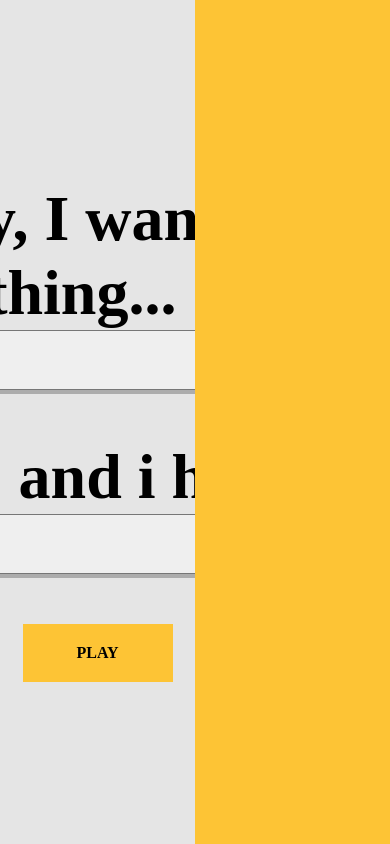
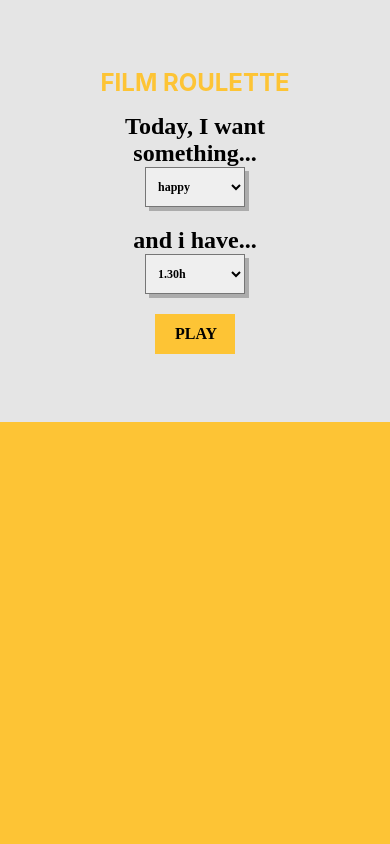
Before and after one commit to anionce/film-roulette, a React (Create React App) app: page / in a window 390 px wide. Built offline with nearby package versions, Linux system fonts and the light colour scheme.

Commit message:
Add mobile version

```diff
--- a/public/index.html
+++ b/public/index.html
@@ -12,7 +12,7 @@
       manifest.json provides metadata used when your web app is installed on a
       user's mobile device or desktop. See https://developers.google.com/web/fundamentals/web-app-manifest/
     -->
-  <link rel="manifest" href="%PUBLIC_URL%/manifest.json" />
+
   <!--
       Notice the use of %PUBLIC_URL% in the tags above.
       It will be replaced with the URL of the `public` folder during the build.
--- a/src/assets/styles/_variables.scss
+++ b/src/assets/styles/_variables.scss
@@ -11,6 +11,7 @@ $color-black: #25282b;
 $color-yellow: #fdc435;
 
 // FONT SIZES
+$font-size-xs: 12px;
 $font-size-sm: 16px;
 $font-size-md: 24px;
 $font-size-lg: 64px;
--- a/src/components/Poster/Poster.scss
+++ b/src/components/Poster/Poster.scss
@@ -3,3 +3,10 @@ img {
 	max-height: 700px;
 	box-shadow: 4px 4px rgba(0, 0, 0, 0.25);
 }
+
+@media only screen and (max-width: 1100px) {
+	img {
+		max-width: 200px;
+		max-height: 500px;
+	}
+}
--- a/src/pages/Home/Home.scss
+++ b/src/pages/Home/Home.scss
@@ -80,4 +80,66 @@ button {
 	font-weight: 700;
 	font-size: $font-size-sm;
 	cursor: pointer;
+	align-self: center;
 }
+
+@media only screen and (max-width: 1100px) {
+	.home-container {
+		display: flex;
+		flex-direction: column;
+	}
+
+	.home-left-container {
+		gap: 20px;
+	}
+
+	.home-left-side {
+		width: 100%;
+		height: 50%;
+	}
+
+	.home-section-top,
+	.home-section-middle {
+		display: flex;
+		flex-direction: column;
+		align-items: center;
+	}
+
+	.home-right-side {
+		width: 100%;
+		height: 50%;
+		display: 'flex';
+	}
+
+	.home-subtitle {
+		font-size: $font-size-md;
+		margin-bottom: 16px;
+	}
+
+	.home-label {
+		font-size: $font-size-md;
+		text-align: center;
+	}
+
+	select {
+		width: 100px;
+		height: 40px;
+		padding: 8px;
+		font-size: $font-size-xs;
+		align-self: center;
+	}
+
+	option {
+		width: 100px;
+		height: 30px;
+		padding: 8px;
+		font-size: $font-size-xs;
+	}
+
+	button {
+		display: flex;
+		align-items: center;
+		width: 80px;
+		height: 30px;
+	}
+}
--- a/src/pages/Home/Home.tsx
+++ b/src/pages/Home/Home.tsx
@@ -1,5 +1,5 @@
 import React, { useEffect, useState } from 'react';
-import { APIMovieResponse, Movie } from '../../models/MovieResponse';
+import { Movie } from '../../models/MovieResponse';
 import { useLazyGetDetailsQuery, useLazyGetRandomMovieQuery } from '../../services/api';
 import { Loader } from '../../components/Loader/Loader';
 import { Poster } from '../../components/Poster/Poster';
@@ -11,8 +11,8 @@ import './Home.scss';
 
 export const Home = () => {
 	const [randomMovie, setRandomMovie] = useState<Movie | undefined>(undefined);
-	const [duration, setDuration] = useState<MovieRuntime | undefined>(undefined);
-	const [genre, setGenre] = useState<MovieGenre | undefined>(undefined);
+	const [duration, setDuration] = useState<MovieRuntime | undefined>(MovieRuntime.Short);
+	const [genre, setGenre] = useState<MovieGenre | undefined>(MovieGenre.Comedy);
 	const [actualPage, setActualPage] = useState<number>(1);
 
 	const [trigger, { data: dataRandom, isLoading }] = useLazyGetRandomMovieQuery();
@@ -22,7 +22,7 @@ export const Home = () => {
 
 	useEffect(() => {
 		if (dataRandom) {
-			const { total_pages, results } = dataRandom as APIMovieResponse;
+			const { total_pages, results } = dataRandom;
 			setActualPage(prevPage => (total_pages === actualPage ? 1 : prevPage + 1));
 			setRandomMovie(results[Math.floor(Math.random() * results.length)]);
 
@@ -59,8 +59,8 @@ export const Home = () => {
 				<div className='home-left-container'>
 					<GenreSelection onMainGenreChange={onGenreChange} />
 					<RuntimeSelection onDurationChange={onDurationChange} />
+					<button onClick={onButtonClick}>PLAY</button>
 				</div>
-				<button onClick={onButtonClick}>PLAY</button>
 			</div>
 			<div className='home-right-side'>
 				{isLoading && <Loader />}
```
Also changed, not shown: 1 other file (tests, documents, lock files or other folders).
